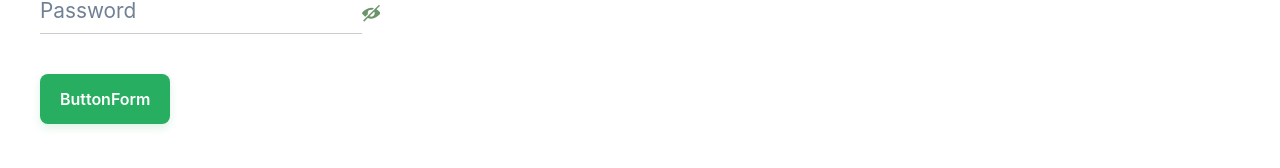
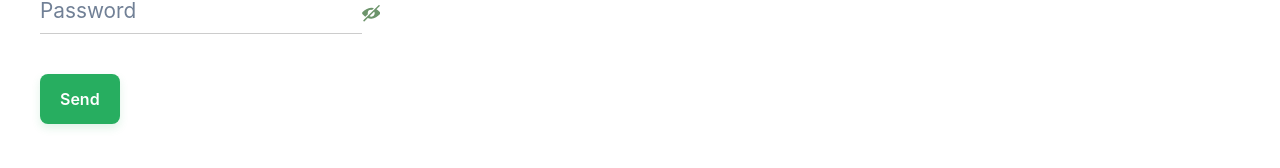
Before and after one commit to myroslav111/shop, a Next.js app: page /login/Login in a window 1280 px wide. Shown: the part 364-532 px from the top of the page. Built offline with nearby package versions, Linux system fonts and the light colour scheme; no server answers.

Commit message:
change name of button form fix size img of card

```diff
--- a/app/components/button-form/ButtonForm.tsx
+++ b/app/components/button-form/ButtonForm.tsx
@@ -5,7 +5,7 @@ import styles from './ButtonForm.module.scss';
 const ButtonForm: FC = () => {
   return (
     <button className={styles.button} type='submit'>
-      ButtonForm
+      Send
     </button>
   );
 };
--- a/app/components/screens/product-details/product-card/ProductCard.module.scss
+++ b/app/components/screens/product-details/product-card/ProductCard.module.scss
@@ -41,7 +41,7 @@
       @apply mx-auto flex h-[13.4rem] w-[13.4rem] items-center justify-center overflow-hidden rounded-full bg-white lg:h-[18.4rem] lg:w-[18.4rem];
       box-shadow: 0px 5px 100px -50px #6c946b;
       img {
-        @apply -mt-10 w-4/6;
+        @apply -mt-10 w-4/6 rounded-full;
       }
     }
     .price {
--- a/app/components/ui/catalog/carousel/carousel-item/carousel-navigations/CarouselNavigation.module.scss
+++ b/app/components/ui/catalog/carousel/carousel-item/carousel-navigations/CarouselNavigation.module.scss
@@ -3,6 +3,9 @@
 
   .image {
     @apply -mt-[4.5rem] block;
+    & img {
+      @apply rounded-full;
+    }
   }
 
   .arrows {
--- a/app/components/ui/catalog/carousel/carousel-item/carousel-navigations/CarouselNavigation.tsx
+++ b/app/components/ui/catalog/carousel/carousel-item/carousel-navigations/CarouselNavigation.tsx
@@ -36,6 +36,7 @@ const CarouselNavigation: FC<ICarouselNavigation> = ({
       </div>
       <button onClick={onSelectSlide} className={styles.image}>
         <Image
+          // className={styles.image}
           alt={product.name}
           src={product.images[0]}
           width={300}
```
